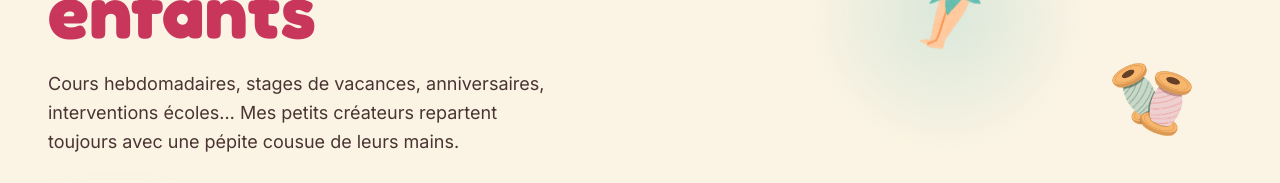
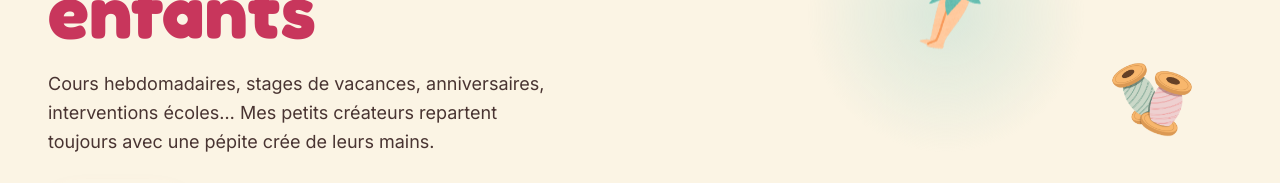
Before and after one commit to atelierpicpaf-a11y/atelierpic-paf, a Next.js app: page /ateliers-enfants in a window 1280 px wide. Shown: the part 334-517 px from the top of the page. Built offline with nearby package versions, Linux system fonts and the light colour scheme; no server answers; the database is empty.

Commit message:
fix: cousue → crée dans le texte hero ateliers enfants
Co-Authored-By: Claude Sonnet 4.6 <noreply@anthropic.com>

```diff
--- a/app/(marketing)/ateliers-enfants/page.tsx
+++ b/app/(marketing)/ateliers-enfants/page.tsx
@@ -33,7 +33,7 @@ export default async function AteliersEnfantsPage() {
           <div>
             <span className="h-caveat" style={{ fontSize:28, color:'var(--framboise)' }}>~ Dès 6 ans ~</span>
             <h1 className="sticker-title" style={{ fontSize:'clamp(44px,6vw,76px)', textAlign:'left', margin:'8px 0 22px' }}>Ateliers<br/>enfants</h1>
-            <p style={{ fontSize:18, maxWidth:520, lineHeight:1.6, opacity:.85 }}>Cours hebdomadaires, stages de vacances, anniversaires, interventions écoles… Mes petits créateurs repartent toujours avec une pépite cousue de leurs mains.</p>
+            <p style={{ fontSize:18, maxWidth:520, lineHeight:1.6, opacity:.85 }}>Cours hebdomadaires, stages de vacances, anniversaires, interventions écoles… Mes petits créateurs repartent toujours avec une pépite crée de leurs mains.</p>
             <div style={{ marginTop:28, display:'flex', gap:14, flexWrap:'wrap' }}>
               <a href="/contact" className="cta-pill">Inscription</a>
             </div>
```
